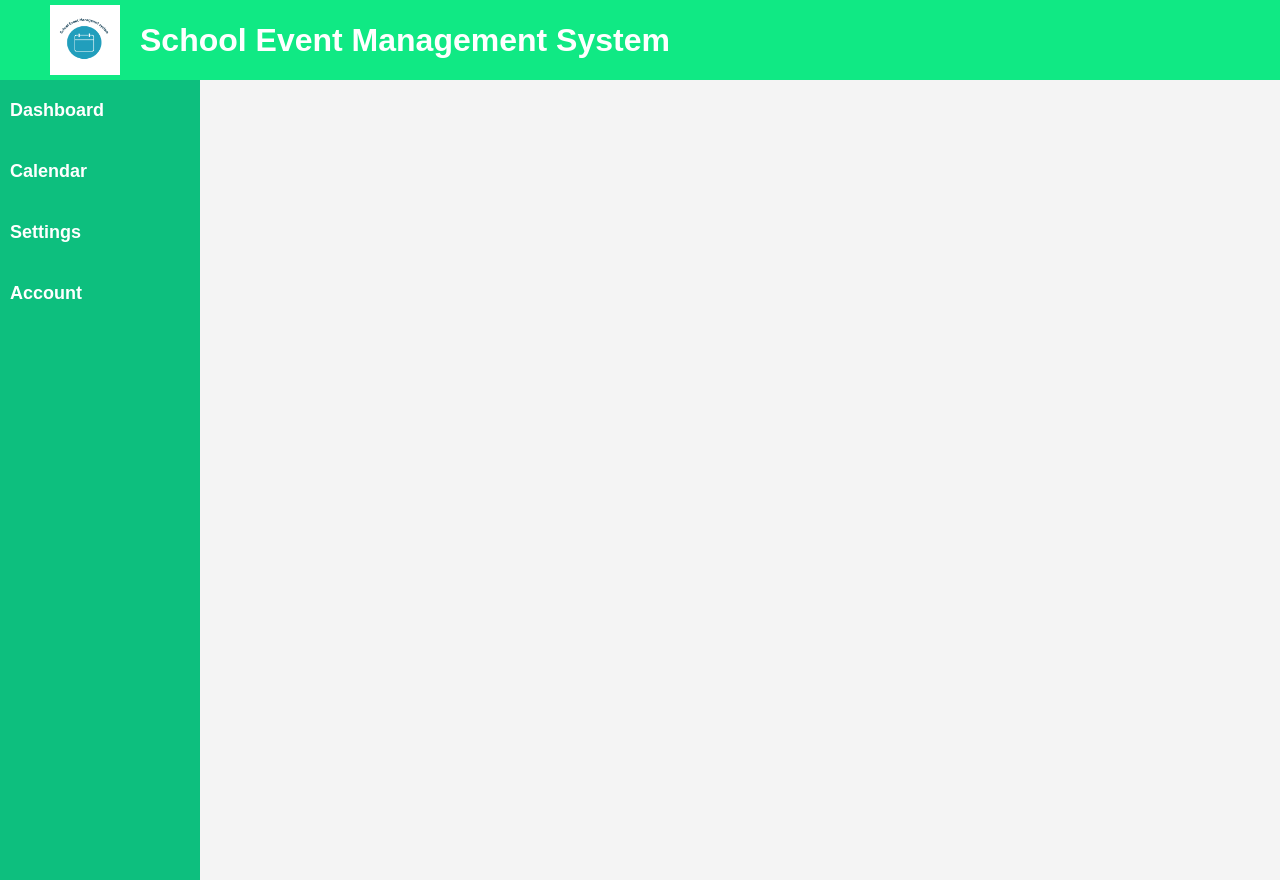
After one commit to MichaelNjuri/School-Event-Management-System, a PHP site: page /Dashboard.html in a window 1280 px wide. The commit adds this page. Run offline with PHP 8.4, Linux system fonts and the light colour scheme.

Commit message:
new pages

```diff
--- /dev/null
+++ b/Dashboard.html
@@ -0,0 +1,26 @@
+<!DOCTYPE html>
+<html lang="en">
+<head>
+    <meta charset="UTF-8">
+    <meta name="viewport" content="width=device-width, initial-scale=1.0">
+    <title>Dashboard</title>
+    <link rel="stylesheet" type="text/css" href="Event.css">
+    <script src="Event.js"></script>
+</head>
+<body>
+    <header class="dash header">
+        <div class="logo">
+            <img src="School E.png" alt="School Logo">
+            <h1>School Event Management System</h1>
+        </div>
+    </header>
+    <nav class="sidebar">
+        <ul>
+            <li><a href="Dashboard.html">Dashboard</a></li>
+            <li><a href="calendar.html">Calendar</a></li>
+            <li><a href="settings.html">Settings</a></li>
+            <li><a href="Account.html">Account</a></li>
+        </ul>
+    </nav>
+</body>
+</html>
--- a/Event.css
+++ b/Event.css
@@ -7,13 +7,72 @@ body {
     color: #333;
 }
 
+/* Sidebar */
 /* Header */
 header {
+    position: fixed;
+    top: 0;
+    left: 0;
+    width: 100%;
+    height: 60px; /* Ensure header height is consistent */
     display: flex;
     justify-content: space-between;
     align-items: center;
     background-color: rgb(16, 233, 132);
-    padding: 20px 50px;
+    padding: 10px 50px;
+    color: white;
+    z-index: 1000; /* Ensure header is always on top */
+}
+
+/* Sidebar */
+.sidebar {
+    position: fixed;
+    top: 60px; /* Position below the fixed header */
+    left: 0;
+    width: 200px; /* Sidebar width */
+    height: calc(100vh - 60px); /* Ensure it takes full height below the header */
+    background-color: #0dbf7e;
+    padding-top: 20px;
+    transition: 0.3s;
+}
+
+/* Hide Sidebar on Login and Sign Up Pages */
+.no-sidebar .sidebar {
+    display: none;
+}
+
+.no-sidebar .main-content {
+    margin-left: 0;
+}
+
+/* Sidebar links */
+.sidebar a {
+    padding: 10px;
+    text-decoration: none;
+    font-size: 18px;
+    color: white;
+    display: block;
+    transition: 0.3s;
+}
+
+.sidebar a:hover {
+    background-color: #575757;
+}
+
+/* Main Content */
+.main-content {
+    margin-left: 200px; /* Adjust margin to match sidebar width */
+    margin-top: 60px; /* Ensure content is below the fixed header */
+    padding: 20px;
+}
+
+
+dash header {
+    display: flex;
+    justify-content: space-between;
+    align-items: center;
+    background-color: rgb(16, 233, 132);
+    padding: 10px 30px;
     color: white;
 }
 
@@ -32,18 +91,31 @@ header {
     font-size: 28px;
     font-weight: bold;
     color: white;
+
+ h1 {
+        background-color: teal;
+        color: white;
+        text-align: center;
+        padding: 7px;
+        margin: 0;
+        border-radius: 5px;
+        width: 20%;
+    }
 }
+
+
 
 /* Navigation */
 nav ul {
     list-style: none;
     display: flex;
+    flex-direction: column; /* Change to vertical layout */
     padding: 0;
     margin: 0;
 }
 
 nav ul li {
-    margin: 0 15px;
+    margin: 10px 0; /* Adjust margin for vertical layout */
 }
 
 nav ul li a {
--- a/Event.js
+++ b/Event.js
@@ -52,3 +52,14 @@ document.addEventListener("DOMContentLoaded", function () {
     admission.addEventListener('input', checkAdmission);
     confirm_password.addEventListener('input', checkPasswords);
 });
+(function() {
+	var $body = document.body
+	, $menu_trigger = $body.getElementsByClassName('menu-trigger')[0];
+
+	if ( typeof $menu_trigger !== 'undefined' ) {
+		$menu_trigger.addEventListener('click', function() {
+			$body.className = ( $body.className == 'menu-active' )? '' : 'menu-active';
+		});
+	}
+
+}).call(this);
--- a/Sign up.html
+++ b/Sign up.html
@@ -8,18 +8,18 @@
     <script src="Event.js"></script>
 </head>
 <body>
-    <header>
+    <header   class="dash header">
         <div class="logo">
             <img src="School E.png" alt="School Logo">
             <span class="logo-text">School Event Management System</span>
         </div>
         <nav>
             <ul>
-                <li><a href="index.html">Dashboard</a></li>
+                <li><a href="Dashboard.html ">Dashboard</a></li>
                 <li><a href="calendar.html">Calendar</a></li>
+                <li><a href="settings.html">Settings</a></li>
                 <li><a href="Login.html">Login</a></li>
                 <li><a href="Sign up.html">Sign up</a></li>
-                <li><a href="settings.html">Settings</a></li>
             </ul>
         </nav>
     </header>
```
Also changed, not shown: other parts of Event.css (+47 -0 lines), Account.html (added, +44 -0 lines), Login.html (+4 -4 lines), index.html (added).
